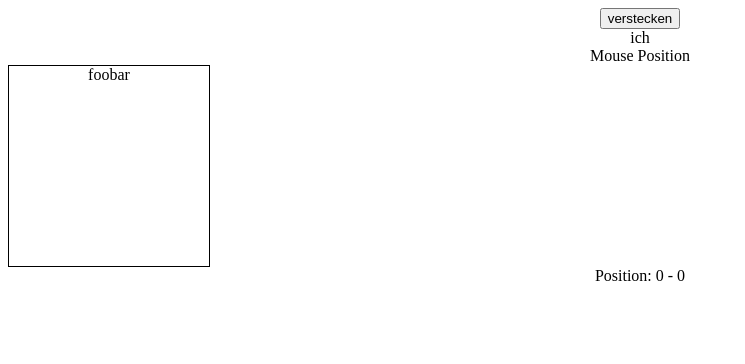
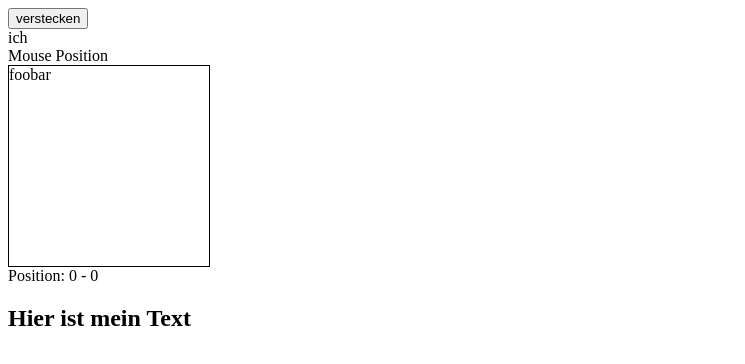
Before and after one commit to willi84/bookstore, an Angular app: page / in a window 1280 px wide. Shown: the top 364 px of the page, without its empty margins (0-745 px from the left). Built offline with nearby package versions, Linux system fonts and the light colour scheme.

Commit message:
task 3 - add title box

```diff
--- a/src/app/app.component.html
+++ b/src/app/app.component.html
@@ -1,7 +1,6 @@
 <!--The content below is only a placeholder and can be replaced.-->
-<div style="text-align:center">
   <info-box></info-box>
-
-
   Mouse Position
   <mouse-position></mouse-position>
+
+  <title-box title="Hier ist mein Text"></title-box>
--- a/src/app/app.module.ts
+++ b/src/app/app.module.ts
@@ -4,12 +4,14 @@ import { NgModule } from '@angular/core';
 import { AppComponent } from './app.component';
 import { InfoBoxComponent } from './info-box/info-box.component';
 import { MousePositionComponent } from './mouse-position/mouse-position.component';
+import { TitleBoxComponent } from './title-box/title-box.component';
 
 @NgModule({
   declarations: [
     AppComponent,
     InfoBoxComponent,
-    MousePositionComponent
+    MousePositionComponent,
+    TitleBoxComponent
   ],
   imports: [
     BrowserModule
--- /dev/null
+++ b/src/app/title-box/title-box.component.html
@@ -0,0 +1 @@
+<h2>{{title}}</h2>
--- /dev/null
+++ b/src/app/title-box/title-box.component.ts
@@ -0,0 +1,17 @@
+import { Component, OnInit, Input } from '@angular/core';
+
+@Component({
+  selector: 'title-box',
+  templateUrl: './title-box.component.html',
+  styleUrls: ['./title-box.component.css']
+})
+export class TitleBoxComponent implements OnInit {
+
+  @Input() title: String = '';
+  constructor() {
+  }
+
+  ngOnInit() {
+  }
+
+}
```
Also changed, not shown: src/app/title-box/title-box.component.css (added), 1 other file (tests, documents, lock files or other folders).
